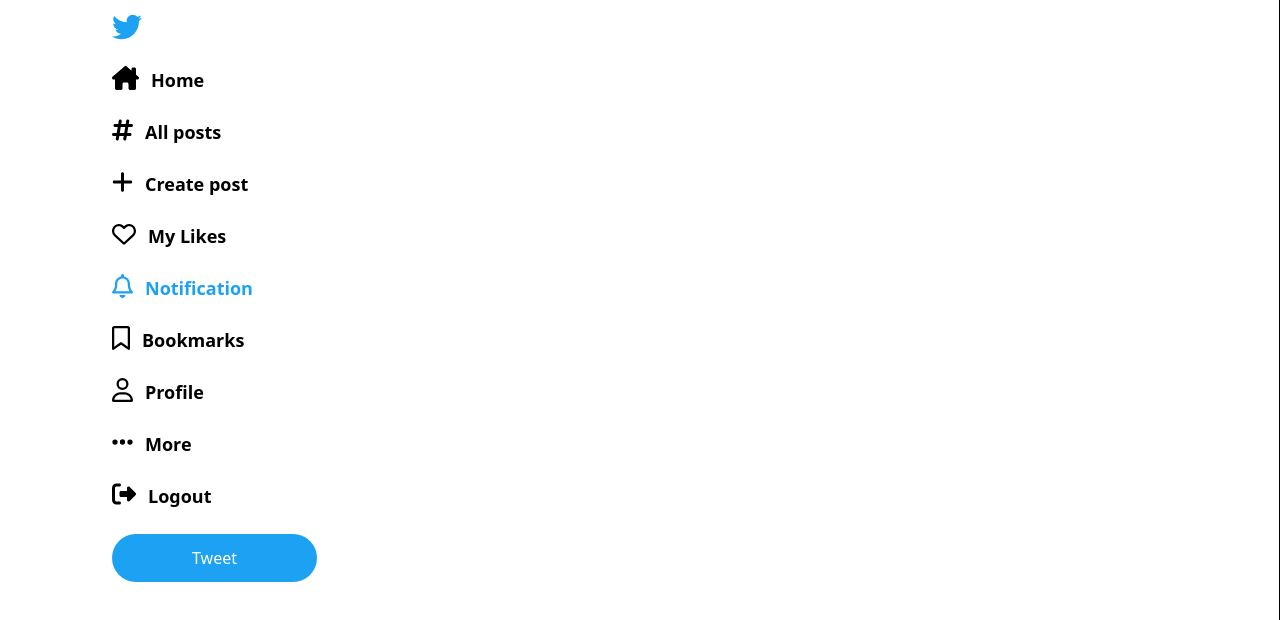
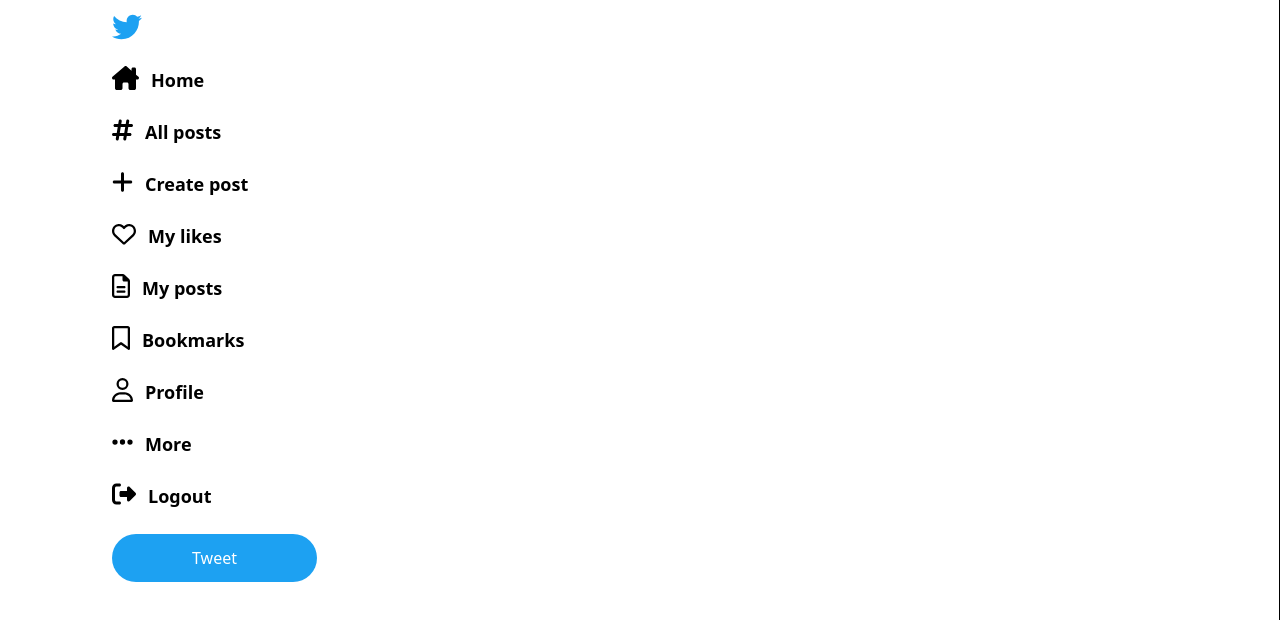
Before and after one commit to rahmonovsaydullo/minitwitter, a React (Vite) app in the folder frontend/: page /notif in a window 1280 px wide. Shown: the top 620 px of the page. Built offline with nearby package versions, Linux system fonts and the light colour scheme.

Commit message:
I changed some code

```diff
--- /dev/null
+++ b/frontend/src/components/Comments/Comments.jsx
@@ -0,0 +1,11 @@
+import React from 'react'
+
+const Comments = () => {
+  return (
+    <div>
+
+    </div>
+  )
+}
+
+export default Comments
--- a/frontend/src/components/Posts/Posts.jsx
+++ b/frontend/src/components/Posts/Posts.jsx
@@ -4,14 +4,14 @@ import { faArrowUpFromBracket as faShare, faComment, faHeart } from "@fortawesom
 import axios from "axios";
 import { formatDistanceToNow } from "date-fns";
 
-const Posts = ({ refresh }) => { // Accept refresh as a prop
+const Posts = ({ refresh }) => {
   const [posts, setPosts] = useState([]);
 
   useEffect(() => {
     fetchPosts();
-  }, [refresh]); // Fetch posts when refresh changes
+  }, [refresh]);
 
-  // Fetch posts from API
+  // Fetch posts
   const fetchPosts = async () => {
     try {
       const response = await axios.get("http://localhost:3000/posts");
@@ -32,8 +32,6 @@ const Posts = ({ refresh }) => { // Accept refresh as a prop
             </p>
           </div>
           <p className="text-2xl">{post.text}</p>
-
-          {/* Action buttons */}
           <div className="flex justify-around pt-2 text-gray-600">
             <FontAwesomeIcon icon={faComment} className="cursor-pointer hover:text-blue-500" />
             <FontAwesomeIcon icon={faShare} className="cursor-pointer hover:text-green-500" />
--- a/frontend/src/components/SIdeBar/SideBar.jsx
+++ b/frontend/src/components/SIdeBar/SideBar.jsx
@@ -3,7 +3,7 @@ import { useLocation, useNavigate } from 'react-router-dom';
 import { FontAwesomeIcon } from '@fortawesome/react-fontawesome';
 import { faTwitter } from '@fortawesome/free-brands-svg-icons';
 import {
-  faBell as faBellRegular,
+  faFileAlt,
   faBookmark as faBookmarkRegular,
   faHeart,
   faUser as faUserRegular
@@ -26,8 +26,8 @@ const SideBar = () => {
     { icon: faHouseChimney, title: "Home", color: "rgb(29, 161, 242)", path: "/home", action: () => navigate("/home") },
     { icon: faHashtag, title: "All posts", color: "black", path: "/allposts", action: () => navigate("/allposts") },
     { icon: faPlus, title: "Create post", color: "black", path: "/createpost", action: () => navigate("/createpost") },
-    { icon: faHeart, title: "My Likes", color: "black", path: "/mylikes", action: () => navigate("/mylikes") },
-    { icon: faBellRegular, title: "Notification", color: "black", path: "/notif", action: () => navigate("/notif") },
+    { icon: faHeart, title: "My likes", color: "black", path: "/mylikes", action: () => navigate("/mylikes") },
+    { icon: faFileAlt, title: "My posts", color: "black", path: "/myposts", action: () => navigate("/myposts") },
     { icon: faBookmarkRegular, title: "Bookmarks", color: "black", path: "", action: () => navigate("") },
     { icon: faUserRegular, title: "Profile", color: "black", path: "/profile", action: () => navigate("/profile") },
     { icon: faEllipsisH, title: "More", color: "black", path: "", action: () => navigate("") },
--- a/frontend/src/pages/Createpost/Createpost.jsx
+++ b/frontend/src/pages/Createpost/Createpost.jsx
@@ -1,12 +1,14 @@
 import React from 'react'
 import SideBar from '../../components/SideBar/SideBar'
 import CreatePost from '../../components/CreatePosts/CreatePosts'
+import Aside from '../../components/Aside/Aside'
 
 const Createpost = () => {
     return (
         <div className='flex '>
             <SideBar />
             <CreatePost/>
+            <Aside/>
         </div>
     )
 }
```
Also changed, not shown: 1 other file (tests, documents, lock files or other folders).
